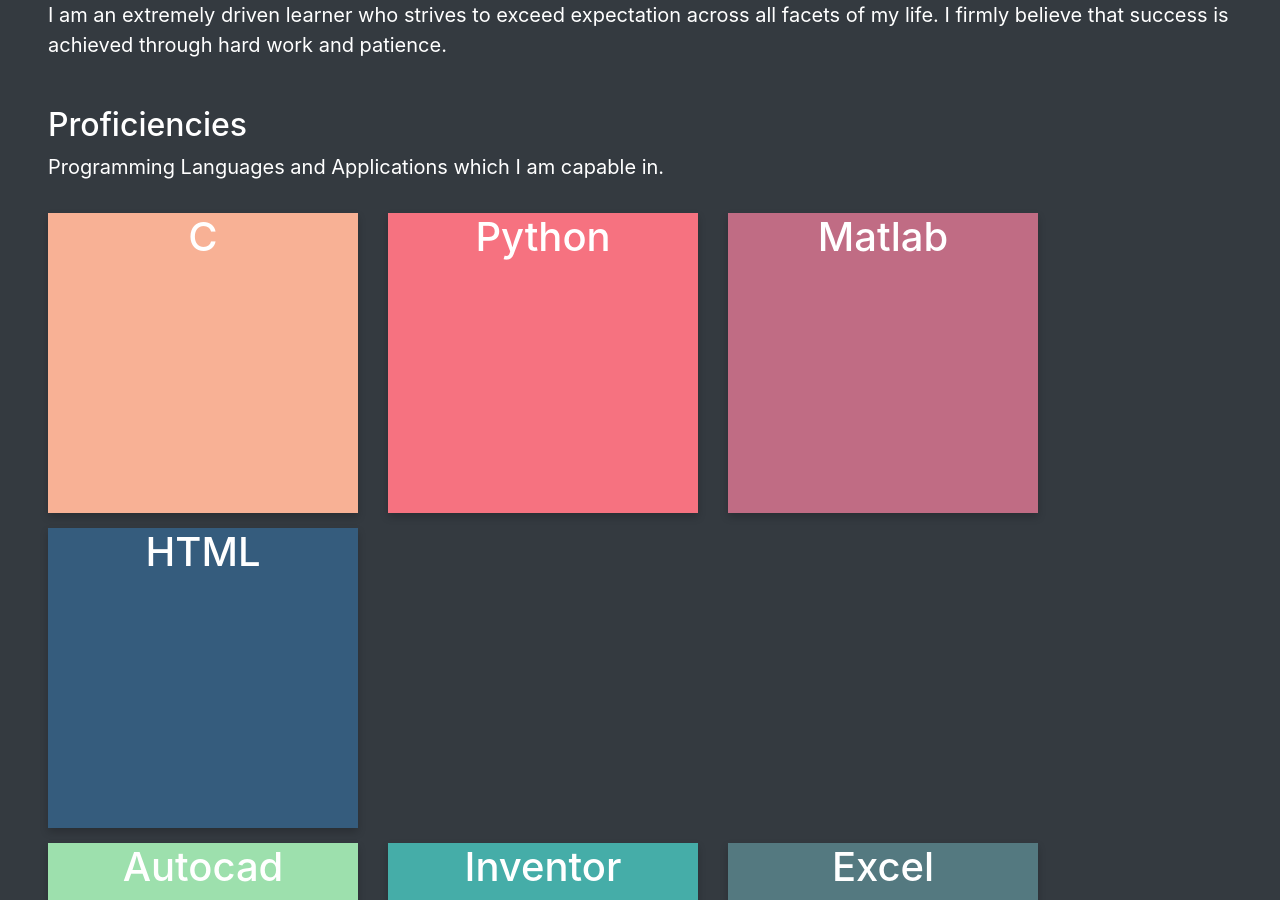
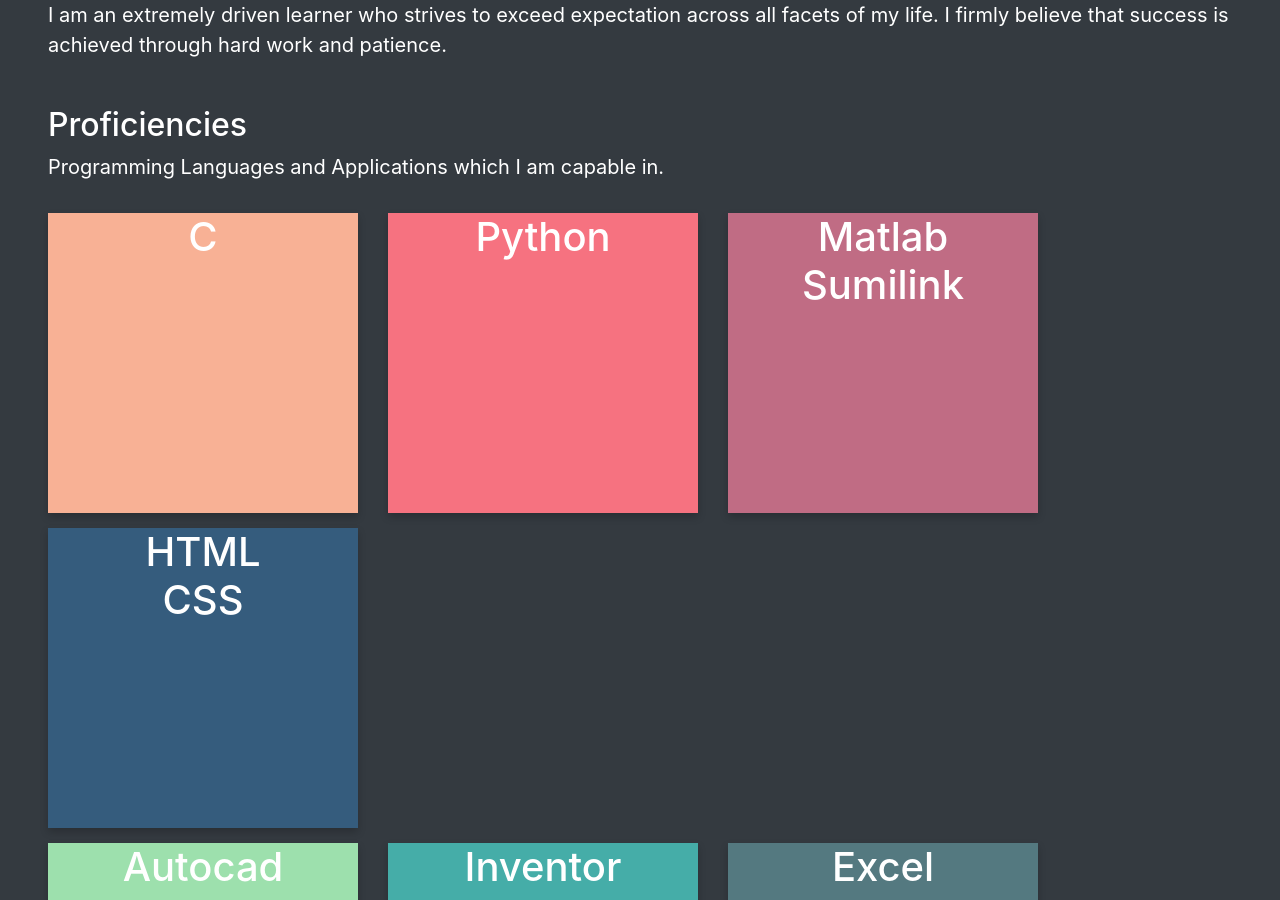
Before and after one commit to MannyLemos/MannyLemos.github.io, a Jekyll site: the page index.html, which Jekyll copies as it is, in a window 1280 px wide and 900 px high, scrolled down 965 px. Built offline with Jekyll 4.4.1, drawn with Linux system fonts in a browser that asks for light colours; nearby versions of some CDN libraries; a script that is not in the unit is left out.

Commit message:
Update index.html

```diff
--- a/index.html
+++ b/index.html
@@ -219,12 +219,12 @@
                             <div  class="flip-card">
                                 <div class="flip-card-inner">
                                     <div style="background-color: #C06C84" class="flip-card-front">
-                                        <h1>Matlab</h1>
+                                        <h1>Matlab<br>Sumilink</h1>
                                     </div>
                                     <div style="background-color: #C06C84"class="flip-card-back">
                                         <p>Have completed 4 University classes which make use of Matlab</p>
                                         <p>Comfortable with using matlab to solve a vast array of different types of mathematics problems</p>
-					<p>Comfortable Simulink graphics extension</p>
+					<p>Recently began using simulink as a programming tool in an ongoing academic project</p>
                                     </div>
                                 </div>
                             </div>
@@ -233,11 +233,11 @@
                             <div class="flip-card">
                                 <div class="flip-card-inner">
                                     <div style="background-color:#355C7D" class="flip-card-front">
-                                        <h1>HTML</h1>
+                                        <h1>HTML<br>CSS</h1>
                                     </div>
                                     <div style="background-color:#355C7D" class="flip-card-back">
-                                        <p>Learned HTML through the development of this website</p>
-                                        <p>Continuing to improve and develop skills and abilities and getting a more whole understanding of the contructs of the language</p>
+                                        <p>Learned HTML and CSS through the development of this website</p>
+                                        <p>Continuing to improve and develop skills and abilities. I will continue to improve this site to gain a more whole understanding of languages</p>
                                     </div>
                                 </div>
                                 </div>
```
